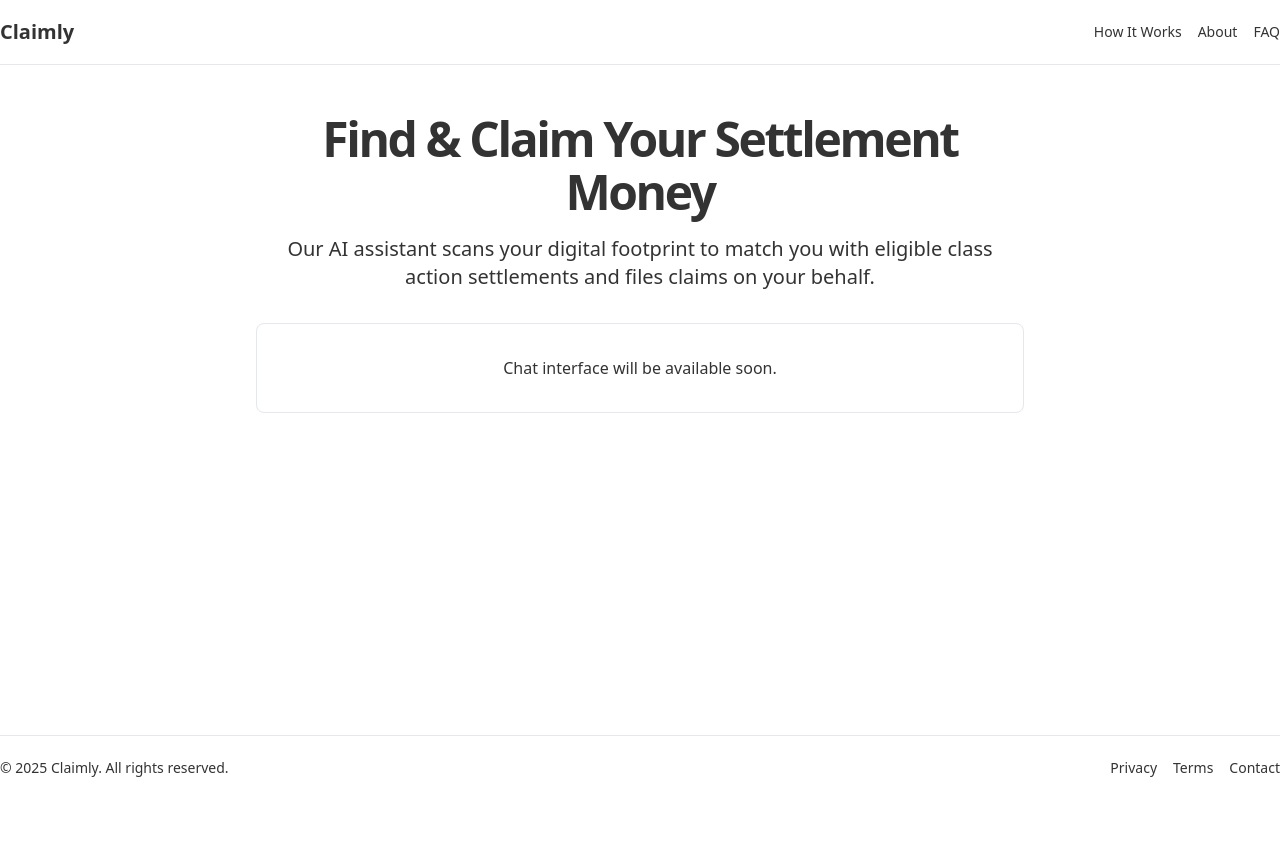
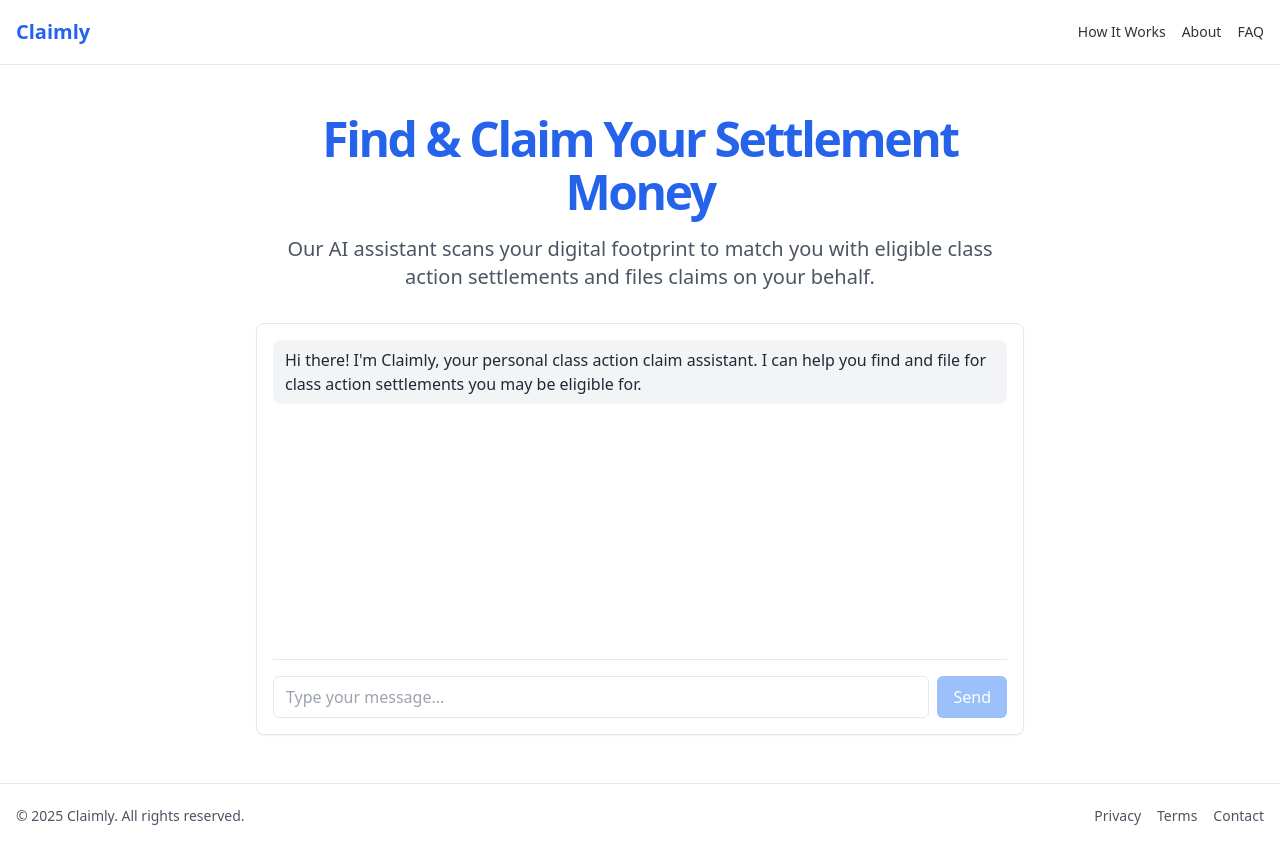
Before and after one commit to dzodze00/claimlyapp, a Next.js app: page / in a window 1280 px wide. Before the commit the page ends 800 px from the top, so only its background shows below. Built offline with nearby package versions, Linux system fonts and the light colour scheme.

Commit message:
Update page.tsx

```diff
--- a/app/page.tsx
+++ b/app/page.tsx
@@ -1,59 +1,58 @@
+import { ChatInterface } from "@/components/chat-interface"
+
 export default function Home() {
   return (
     <main className="flex min-h-screen flex-col">
-      <header className="sticky top-0 z-50 border-b bg-background/95 backdrop-blur supports-[backdrop-filter]:bg-background/60">
-        <div className="container flex h-16 items-center">
+      <header className="sticky top-0 z-50 border-b bg-white">
+        <div className="container mx-auto flex h-16 items-center px-4">
           <div className="mr-4 flex">
             <a className="flex items-center space-x-2" href="/">
-              <span className="text-xl font-bold">Claimly</span>
+              <span className="text-xl font-bold text-blue-600">Claimly</span>
             </a>
           </div>
           <nav className="flex flex-1 items-center justify-end space-x-4">
-            <a className="text-sm font-medium hover:text-primary" href="#">
+            <a className="text-sm font-medium hover:text-blue-600" href="#">
               How It Works
             </a>
-            <a className="text-sm font-medium hover:text-primary" href="#">
+            <a className="text-sm font-medium hover:text-blue-600" href="#">
               About
             </a>
-            <a className="text-sm font-medium hover:text-primary" href="#">
+            <a className="text-sm font-medium hover:text-blue-600" href="#">
               FAQ
             </a>
           </nav>
         </div>
       </header>
 
-      <div className="container flex-1 items-center py-6 md:py-12">
+      <div className="container mx-auto flex-1 items-center px-4 py-6 md:py-12">
         <div className="mx-auto max-w-3xl">
           <div className="mb-8 text-center">
-            <h1 className="text-3xl font-bold leading-tight tracking-tighter md:text-5xl lg:leading-[1.1]">
+            <h1 className="text-3xl font-bold leading-tight tracking-tighter md:text-5xl lg:leading-[1.1] text-blue-600">
               Find & Claim Your Settlement Money
             </h1>
-            <p className="mt-4 text-lg text-muted-foreground md:text-xl">
+            <p className="mt-4 text-lg text-gray-600 md:text-xl">
               Our AI assistant scans your digital footprint to match you with eligible class action settlements and
               files claims on your behalf.
             </p>
           </div>
 
-          {/* Chat interface removed for quick fix */}
-          <div className="p-8 text-center border rounded-lg">
-            <p>Chat interface will be available soon.</p>
-          </div>
+          <ChatInterface />
         </div>
       </div>
 
       <footer className="border-t py-6 md:py-0">
-        <div className="container flex flex-col items-center justify-between gap-4 md:h-16 md:flex-row">
-          <p className="text-center text-sm leading-loose text-muted-foreground md:text-left">
+        <div className="container mx-auto flex flex-col items-center justify-between gap-4 px-4 md:h-16 md:flex-row">
+          <p className="text-center text-sm leading-loose text-gray-600 md:text-left">
             © 2025 Claimly. All rights reserved.
           </p>
           <div className="flex items-center gap-4">
-            <a className="text-sm text-muted-foreground hover:text-primary" href="#">
+            <a className="text-sm text-gray-600 hover:text-blue-600" href="#">
               Privacy
             </a>
-            <a className="text-sm text-muted-foreground hover:text-primary" href="#">
+            <a className="text-sm text-gray-600 hover:text-blue-600" href="#">
               Terms
             </a>
-            <a className="text-sm text-muted-foreground hover:text-primary" href="#">
+            <a className="text-sm text-gray-600 hover:text-blue-600" href="#">
               Contact
             </a>
           </div>
```
